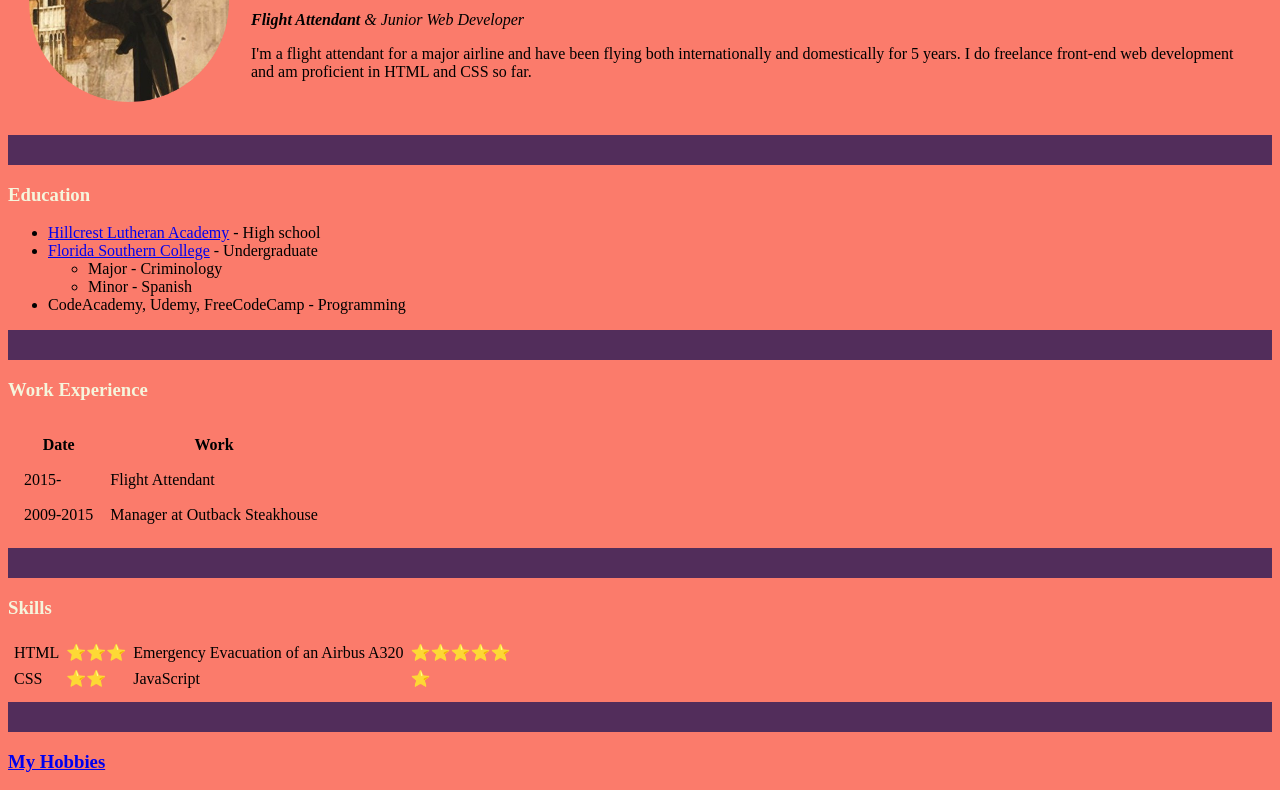
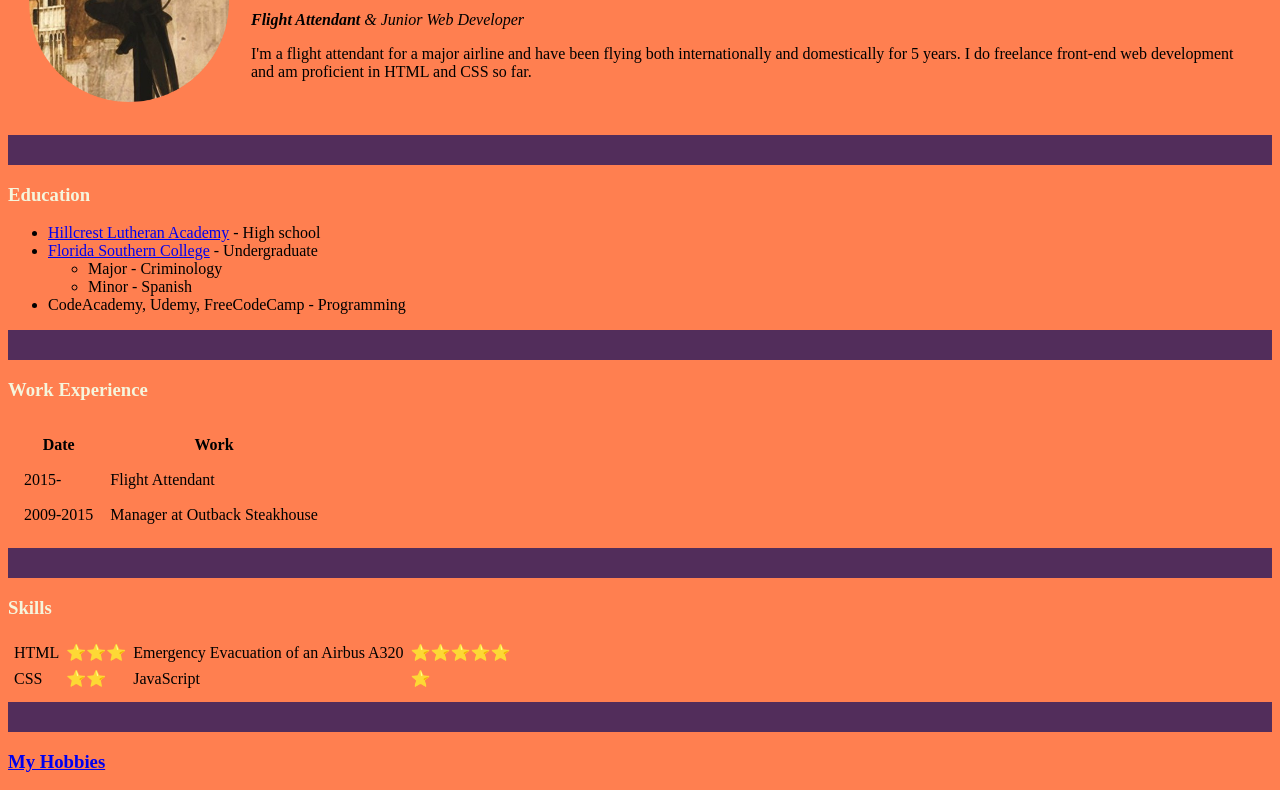
Before and after one commit to gonzalec1721/cv, a plain HTML site: page index.html in a window 1280 px wide. Shown: the part 127-917 px from the top of the page. Drawn offline with Linux system fonts and the light colour scheme; files that its build step writes are made by us from their sources.

Commit message:
Add files via upload

```diff
--- a/styles.css
+++ b/styles.css
@@ -1,6 +1,9 @@
 body {
-  background-color: #fb7b6b;
+  background-color: coral;
 }
+
+/* color pallet i want
+#fb7b6b */
 
 hr {
 
```
